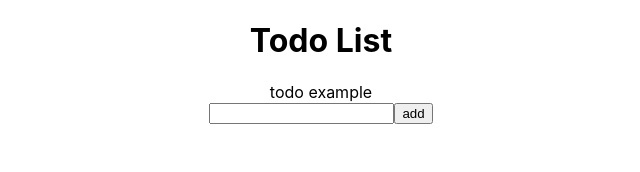
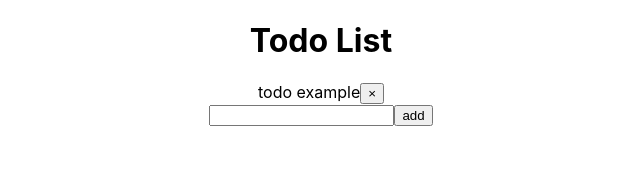
Before and after one commit to AFS-Bootcamp-202211-Group-B/todo-react-day12-starter, a React (Create React App) app: page / in a window 1280 px wide. Shown: the top 172 px of the page, without its empty margins (319-959 px from the left). Built offline with nearby package versions, Linux system fonts and the light colour scheme.

Commit message:
feat: add delete function using redux

```diff
--- /dev/null
+++ b/src/features/TodoItem.css
@@ -0,0 +1,6 @@
+.line{
+    text-decoration-line: line-through
+}
+.cursorchange{
+    cursor: pointer ;
+}
--- a/src/features/TodoItem.js
+++ b/src/features/TodoItem.js
@@ -1,5 +1,14 @@
 import React from "react";
+import { useDispatch } from "react-redux";
+import { changeDone } from "./todoListSlice";
+import {deleteToDo} from "./todoListSlice";
+import "./TodoItem.css"
+export default function TodoItem(props) {
+const dispatch = useDispatch();
+const classes = ` cursorchange ${props.todo.done?"line":""}`;
+  return <div onClick={() => {dispatch(changeDone(props.todo.id))}}
+  className={classes}>
+    {props.todo.text}<button className="close-button" aria-label="Close alert" type="button"><span className="clickcursor" aria-hidden="true" onClick={() => dispatch(deleteToDo(props.todo.id))}>&times;</span></button>
 
-export default function TodoItem(props) {
-  return <div>{props.todo.text}</div>;
+  </div>;
 }
--- a/src/features/todoListSlice.js
+++ b/src/features/todoListSlice.js
@@ -18,11 +18,24 @@ const todoListSlice = createSlice({
                 done: false
             }
             state.push(todo);
+        },
+        changeDone:(state,action) => {
+            for ( let index = 0; index < state.length; index++){
+                if(state[index].id === action.payload){
+                    state[index].done = !state[index].done;
+                }
+            }
+        },
+        deleteToDo:(state,action) => {
+            return state.filter(item => item.id !== action.payload);
+
         }
+
     },
 });
 
-export const {addToDo} = todoListSlice.actions;
+export const {addToDo,changeDone,deleteToDo} = todoListSlice.actions;
+
 
 
 
```
